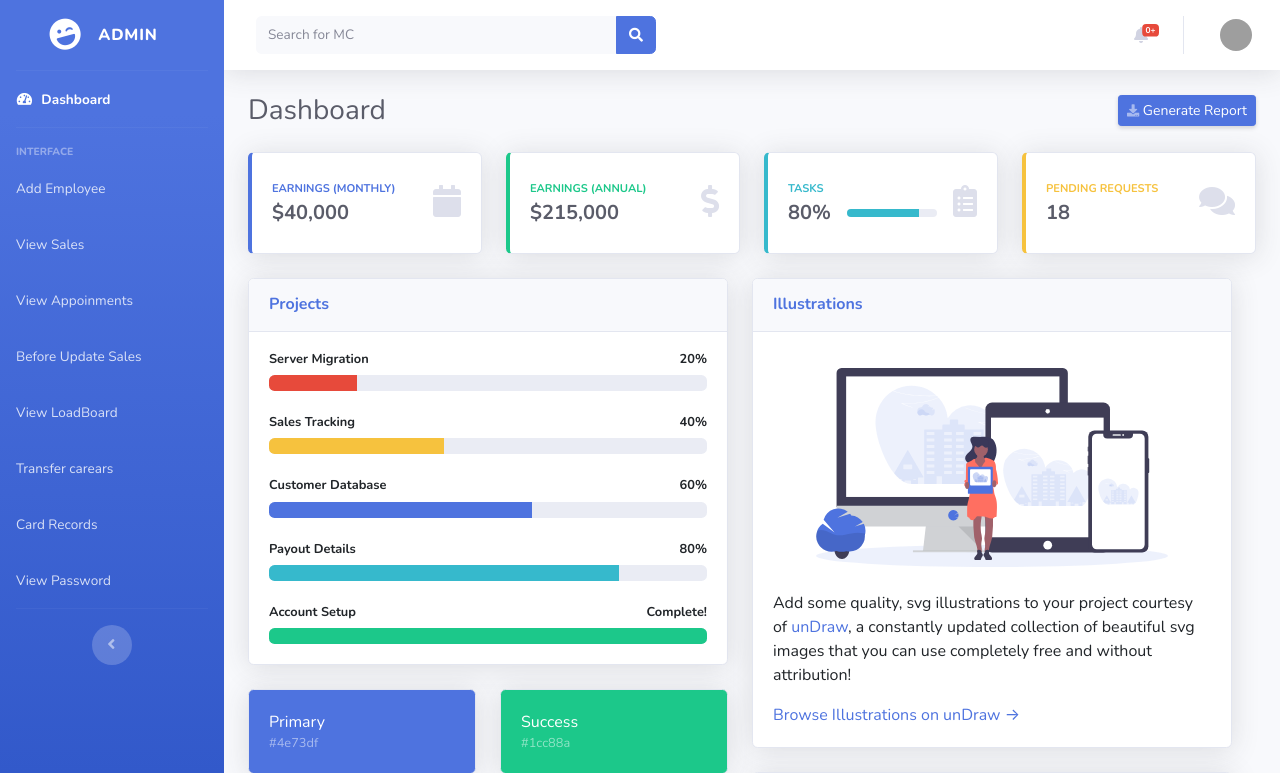
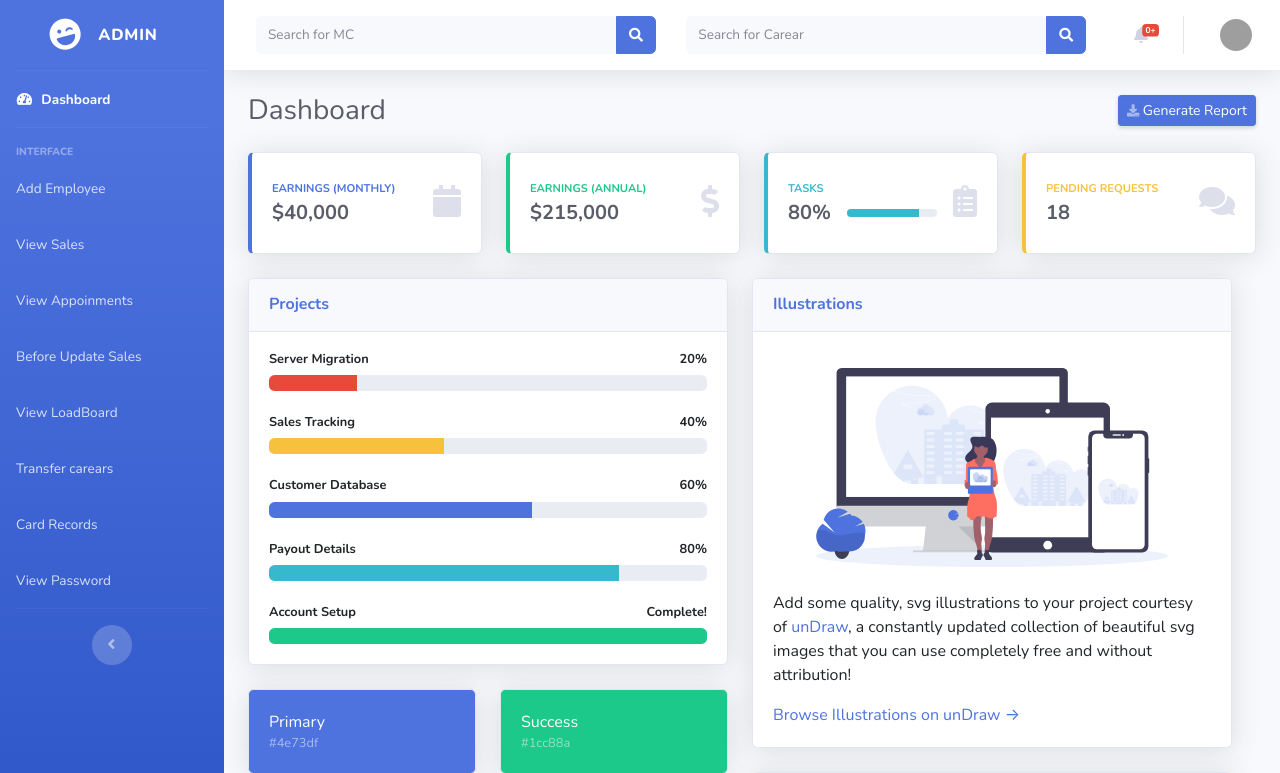
Before and after one commit to AbdulBaseer7896/sublime_freight_cms-website, a Flask app: template templates/admin_temp/admin_dashboard.html in a window 1280 px wide. Shown: the top 773 px of the page. Run offline with Flask 3, Linux system fonts and the light colour scheme; the template is opened without the code that fills it, so the values that code supplies are empty; some libraries are stand-ins or nearby versions; grey boxes are pictures that could not be loaded.

Commit message:
now add new seach tab

```diff
--- a/templates/admin_temp/admin_dashboard.html
+++ b/templates/admin_temp/admin_dashboard.html
@@ -9,6 +9,22 @@
                         class="d-none d-sm-inline-block form-inline mr-auto ml-md-3 my-2 my-md-0 mw-100 navbar-search">
                         <div class="input-group">
                             <input name="mc_for_search" type="text" class="form-control bg-light border-0 small" placeholder="Search for MC"
+                                aria-label="Search" aria-describedby="basic-addon2">
+                            <div class="input-group-append">
+                                <button class="btn btn-primary" type="submit">
+                                    <i class="fas fa-search fa-sm"></i>
+                                </button>
+                            </div>
+                        </div>
+                    </form>
+
+
+
+                    <!-- Topbar Search -->
+                    <form action="{{ url_for('search_carear_for_admin_for_seach') }}" method="post"
+                        class="d-none d-sm-inline-block form-inline mr-auto ml-md-3 my-2 my-md-0 mw-100 navbar-search">
+                        <div class="input-group">
+                            <input name="search_text" type="text" class="form-control bg-light border-0 small" placeholder="Search for Carear"
                                 aria-label="Search" aria-describedby="basic-addon2">
                             <div class="input-group-append">
                                 <button class="btn btn-primary" type="submit">
@@ -109,7 +125,7 @@
         var externalWebsiteUrl = 'https://safer.fmcsa.dot.gov/query.asp?searchtype=ANY&query_type=queryCarrierSnapshot&query_param=MC_MX&query_string={{ ms_number }}';
 
         // Open the URL in a pop-up window
-        window.open(externalWebsiteUrl, '_blank', 'width=1000,height=700');
+        window.open(externalWebsiteUrl, '_blank');
     </script>
 {% endif %}
 
--- a/templates/admin_temp/view_all_appoinments.html
+++ b/templates/admin_temp/view_all_appoinments.html
@@ -411,7 +411,7 @@ function set_delete_appointment(appointment_id) {
    function openExternalWebsite(mc) {
         var externalWebsiteUrl = "https://safer.fmcsa.dot.gov/query.asp?searchtype=ANY&query_type=queryCarrierSnapshot&query_param=MC_MX&query_string=" + mc;
         // Open the URL in a pop-up window
-        window.open(externalWebsiteUrl, '_blank', 'width=1100,height=700');
+        window.open(externalWebsiteUrl, '_blank');
     }
 
     // Use jQuery to ensure the DOM is ready
@@ -451,7 +451,7 @@ function set_delete_appointment(appointment_id) {
                                                 var externalWebsiteUrl = "https://safer.fmcsa.dot.gov/query.asp?searchtype=ANY&query_type=queryCarrierSnapshot&query_param=MC_MX&query_string=" + mc;
 
                                                 // Open the URL in a pop-up window
-                                                window.open(externalWebsiteUrl, '_blank', 'width=1100,height=700');
+                                                window.open(externalWebsiteUrl, '_blank');
                                             });
                                         });
                                     </script>
--- a/templates/admin_temp/view_all_sales_of_all_sales_man.html
+++ b/templates/admin_temp/view_all_sales_of_all_sales_man.html
@@ -316,7 +316,7 @@
             var externalWebsiteUrl = "https://safer.fmcsa.dot.gov/query.asp?searchtype=ANY&query_type=queryCarrierSnapshot&query_param=MC_MX&query_string=" + mc;
 
             // Open the URL in a pop-up window
-            window.open(externalWebsiteUrl, '_blank', 'width=1100,height=700');
+            window.open(externalWebsiteUrl, '_blank');
         });
     });
 </script>
@@ -636,7 +636,7 @@
         function openExternalWebsite(mc) {
             var externalWebsiteUrl = "https://safer.fmcsa.dot.gov/query.asp?searchtype=ANY&query_type=queryCarrierSnapshot&query_param=MC_MX&query_string=" + mc;
             // Open the URL in a pop-up window
-            window.open(externalWebsiteUrl, '_blank', 'width=1100,height=700');
+            window.open(externalWebsiteUrl, '_blank');
         }
 
         // Use jQuery to ensure the DOM is ready
@@ -671,7 +671,7 @@
             var externalWebsiteUrl = "https://safer.fmcsa.dot.gov/query.asp?searchtype=ANY&query_type=queryCarrierSnapshot&query_param=MC_MX&query_string=" + mc;
 
             // Open the URL in a pop-up window
-            window.open(externalWebsiteUrl, '_blank', 'width=1100,height=700');
+            window.open(externalWebsiteUrl, '_blank');
         });
     });
 </script>
--- a/templates/admin_temp/view_first_from_sales.html
+++ b/templates/admin_temp/view_first_from_sales.html
@@ -514,7 +514,7 @@
 function openExternalWebsite(mc) {
     var externalWebsiteUrl = "https://safer.fmcsa.dot.gov/query.asp?searchtype=ANY&query_type=queryCarrierSnapshot&query_param=MC_MX&query_string=" + mc;
     // Open the URL in a pop-up window
-    window.open(externalWebsiteUrl, '_blank', 'width=1100,height=700');
+    window.open(externalWebsiteUrl, '_blank');
 }
 
 // Use jQuery to ensure the DOM is ready
@@ -546,7 +546,7 @@ $('#myModal').modal('show');
             var externalWebsiteUrl = "https://safer.fmcsa.dot.gov/query.asp?searchtype=ANY&query_type=queryCarrierSnapshot&query_param=MC_MX&query_string=" + mc;
 
             // Open the URL in a pop-up window
-            window.open(externalWebsiteUrl, '_blank', 'width=1100,height=700');
+            window.open(externalWebsiteUrl, '_blank');
         });
     });
 </script>
--- a/templates/admin_temp/view_ustransfer_sales.html
+++ b/templates/admin_temp/view_ustransfer_sales.html
@@ -601,7 +601,7 @@
 function openExternalWebsite(mc) {
     var externalWebsiteUrl = "https://safer.fmcsa.dot.gov/query.asp?searchtype=ANY&query_type=queryCarrierSnapshot&query_param=MC_MX&query_string=" + mc;
     // Open the URL in a pop-up window
-    window.open(externalWebsiteUrl, '_blank', 'width=1100,height=700');
+    window.open(externalWebsiteUrl, '_blank');
 }
 
 // Use jQuery to ensure the DOM is ready
@@ -634,7 +634,7 @@ $('#myModal').modal('show');
             var externalWebsiteUrl = "https://safer.fmcsa.dot.gov/query.asp?searchtype=ANY&query_type=queryCarrierSnapshot&query_param=MC_MX&query_string=" + mc;
 
             // Open the URL in a pop-up window
-            window.open(externalWebsiteUrl, '_blank', 'width=1100,height=700');
+            window.open(externalWebsiteUrl, '_blank');
         });
     });
 </script>
--- a/templates/dispatcher_temp/dispatcher_dashboard.html
+++ b/templates/dispatcher_temp/dispatcher_dashboard.html
@@ -18,6 +18,7 @@
                             </div>
                         </div>
                     </form>
+
 {% endblock search_bar_contant %}
 
 
@@ -29,7 +30,7 @@
         var externalWebsiteUrl = 'https://safer.fmcsa.dot.gov/query.asp?searchtype=ANY&query_type=queryCarrierSnapshot&query_param=MC_MX&query_string={{ ms_number }}';
 
         // Open the URL in a pop-up window
-        window.open(externalWebsiteUrl, '_blank', 'width=1000,height=700');
+        window.open(externalWebsiteUrl, '_blank');
     </script>
 {% endif %}
 
--- a/templates/dispatcher_temp/view_all_carear.html
+++ b/templates/dispatcher_temp/view_all_carear.html
@@ -437,7 +437,7 @@
    function openExternalWebsite(mc) {
         var externalWebsiteUrl = "https://safer.fmcsa.dot.gov/query.asp?searchtype=ANY&query_type=queryCarrierSnapshot&query_param=MC_MX&query_string=" + mc;
         // Open the URL in a pop-up window
-        window.open(externalWebsiteUrl, '_blank', 'width=1100,height=700');
+        window.open(externalWebsiteUrl, '_blank');
     }
 
     // Use jQuery to ensure the DOM is ready
@@ -478,7 +478,7 @@
                                     var externalWebsiteUrl = "https://safer.fmcsa.dot.gov/query.asp?searchtype=ANY&query_type=queryCarrierSnapshot&query_param=MC_MX&query_string=" + mc;
 
                                     // Open the URL in a pop-up window
-                                    window.open(externalWebsiteUrl, '_blank', 'width=1100,height=700');
+                                    window.open(externalWebsiteUrl, '_blank');
                                 });
                             });
                         </script>
--- a/templates/sale_temp/view_all_appointment.html
+++ b/templates/sale_temp/view_all_appointment.html
@@ -392,7 +392,7 @@ function set_delete_appointment(appointment_id) {
    function openExternalWebsite(mc) {
         var externalWebsiteUrl = "https://safer.fmcsa.dot.gov/query.asp?searchtype=ANY&query_type=queryCarrierSnapshot&query_param=MC_MX&query_string=" + mc;
         // Open the URL in a pop-up window
-        window.open(externalWebsiteUrl, '_blank', 'width=1100,height=700');
+        window.open(externalWebsiteUrl, '_blank');
     }
 
     // Use jQuery to ensure the DOM is ready
@@ -433,7 +433,7 @@ function set_delete_appointment(appointment_id) {
                                                 var externalWebsiteUrl = "https://safer.fmcsa.dot.gov/query.asp?searchtype=ANY&query_type=queryCarrierSnapshot&query_param=MC_MX&query_string=" + mc;
 
                                                 // Open the URL in a pop-up window
-                                                window.open(externalWebsiteUrl, '_blank', 'width=1100,height=700');
+                                                window.open(externalWebsiteUrl, '_blank');
                                             });
                                         });
                                     </script>
--- a/templates/sale_temp/view_all_sales.html
+++ b/templates/sale_temp/view_all_sales.html
@@ -480,7 +480,7 @@
    function openExternalWebsite(mc) {
         var externalWebsiteUrl = "https://safer.fmcsa.dot.gov/query.asp?searchtype=ANY&query_type=queryCarrierSnapshot&query_param=MC_MX&query_string=" + mc;
         // Open the URL in a pop-up window
-        window.open(externalWebsiteUrl, '_blank', 'width=1100,height=700');
+        window.open(externalWebsiteUrl, '_blank');
     }
 
     // Use jQuery to ensure the DOM is ready
@@ -529,7 +529,7 @@
                                     var externalWebsiteUrl = "https://safer.fmcsa.dot.gov/query.asp?searchtype=ANY&query_type=queryCarrierSnapshot&query_param=MC_MX&query_string=" + mc;
 
                                     // Open the URL in a pop-up window
-                                    window.open(externalWebsiteUrl, '_blank', 'width=1100,height=700');
+                                    window.open(externalWebsiteUrl, '_blank');
                                 });
                             });
                         </script>
```
Also changed, not shown: templates/dispatcher_temp/give_load_to_carear.html (+1 -11 lines).
